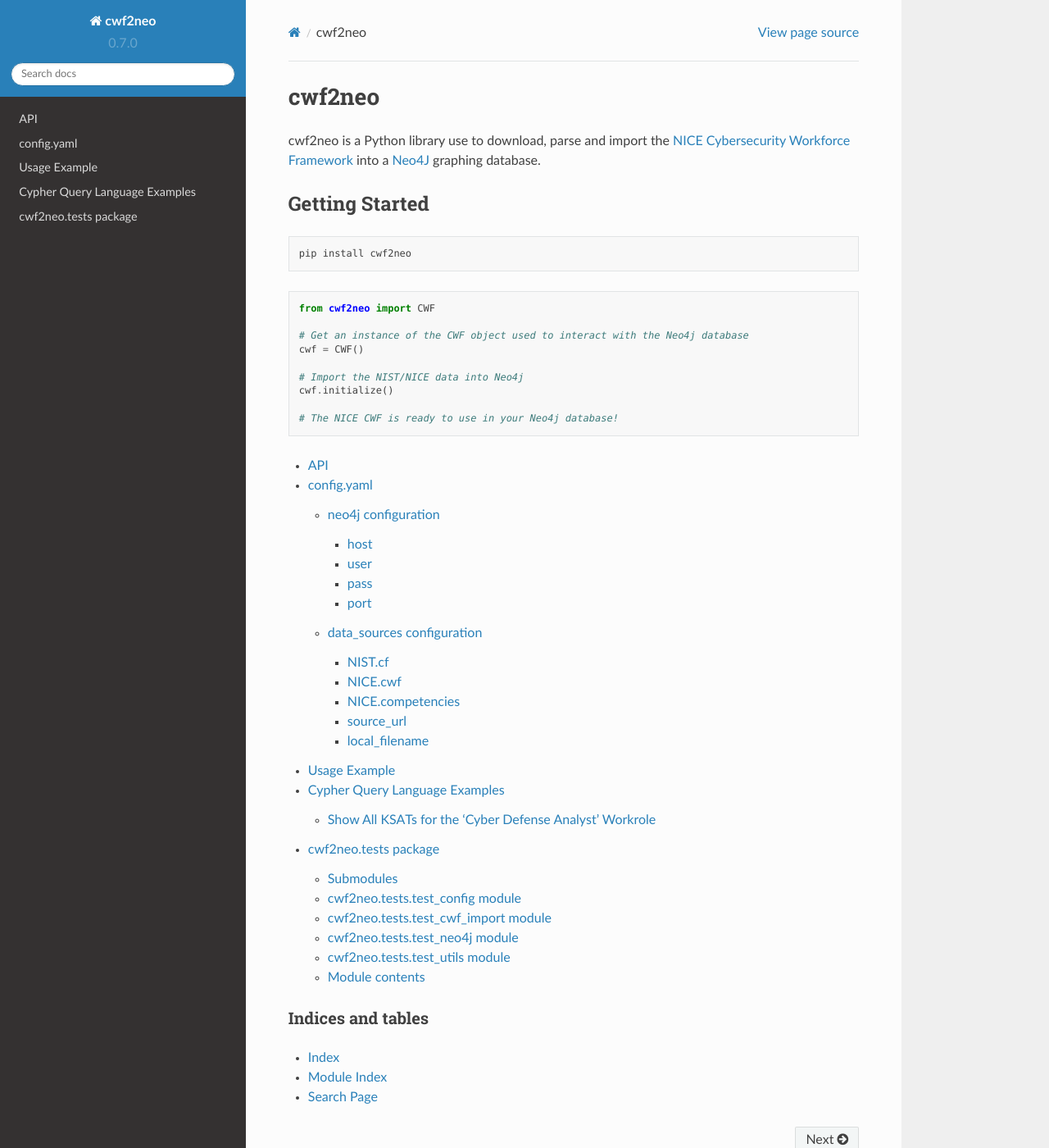
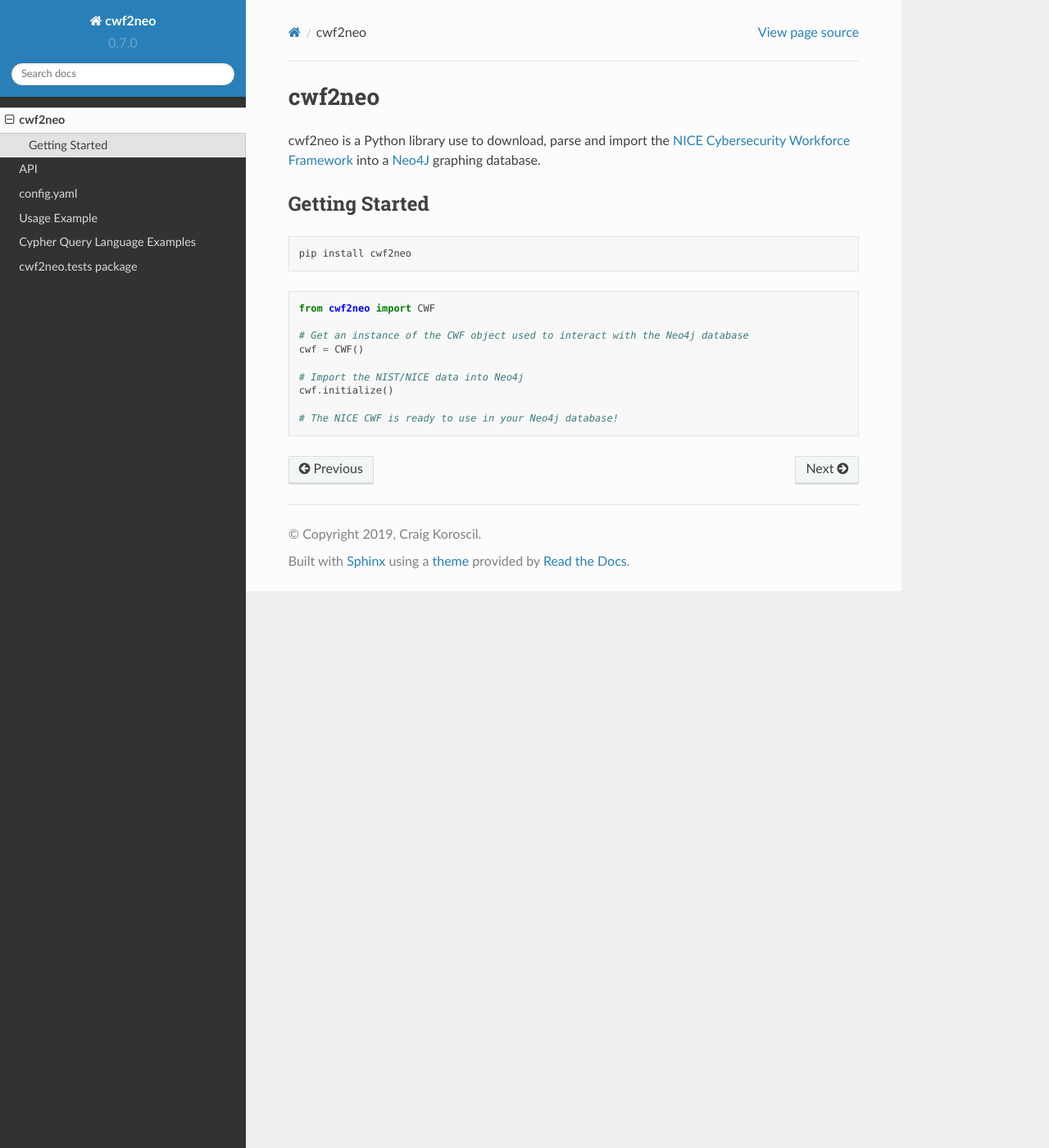
Before and after one commit to sintax1/cwf2neo, a Sphinx documentation site: the page built from docs/index.rst, in a window 1280 px wide and 1400 px high. Shown: the whole window at 82% size. Built offline with Sphinx 7.4.7 and the Read the Docs theme 2.0.0, drawn with Linux system fonts in a browser that asks for light colours; the version number is read from the project's files by our own code.

Commit message:
Updated user docs

```diff
--- a/docs/conf.py
+++ b/docs/conf.py
@@ -61,3 +61,5 @@
 html_static_path = ['_static']
 
 autodoc_member_order = 'bysource'
+
+master_doc = 'contents'
--- a/docs/index.rst
+++ b/docs/index.rst
@@ -25,21 +25,5 @@
 
     # The NICE CWF is ready to use in your Neo4j database!
 
-.. toctree::
-   :maxdepth: 4
-
-   cwf2neo
-   config
-   example
-   cypher.examples
-   cwf2neo.tests
-
-Indices and tables
-==================
-
-* :ref:`genindex`
-* :ref:`modindex`
-* :ref:`search`
-
 .. _NICE Cybersecurity Workforce Framework: https://www.nist.gov/itl/applied-cybersecurity/nice/resources/nice-cybersecurity-workforce-framework
 .. _Neo4j: https://neo4j.com/
```
Also changed, not shown: docs/contents.rst (added, +20 -0 lines), 1 other file.
